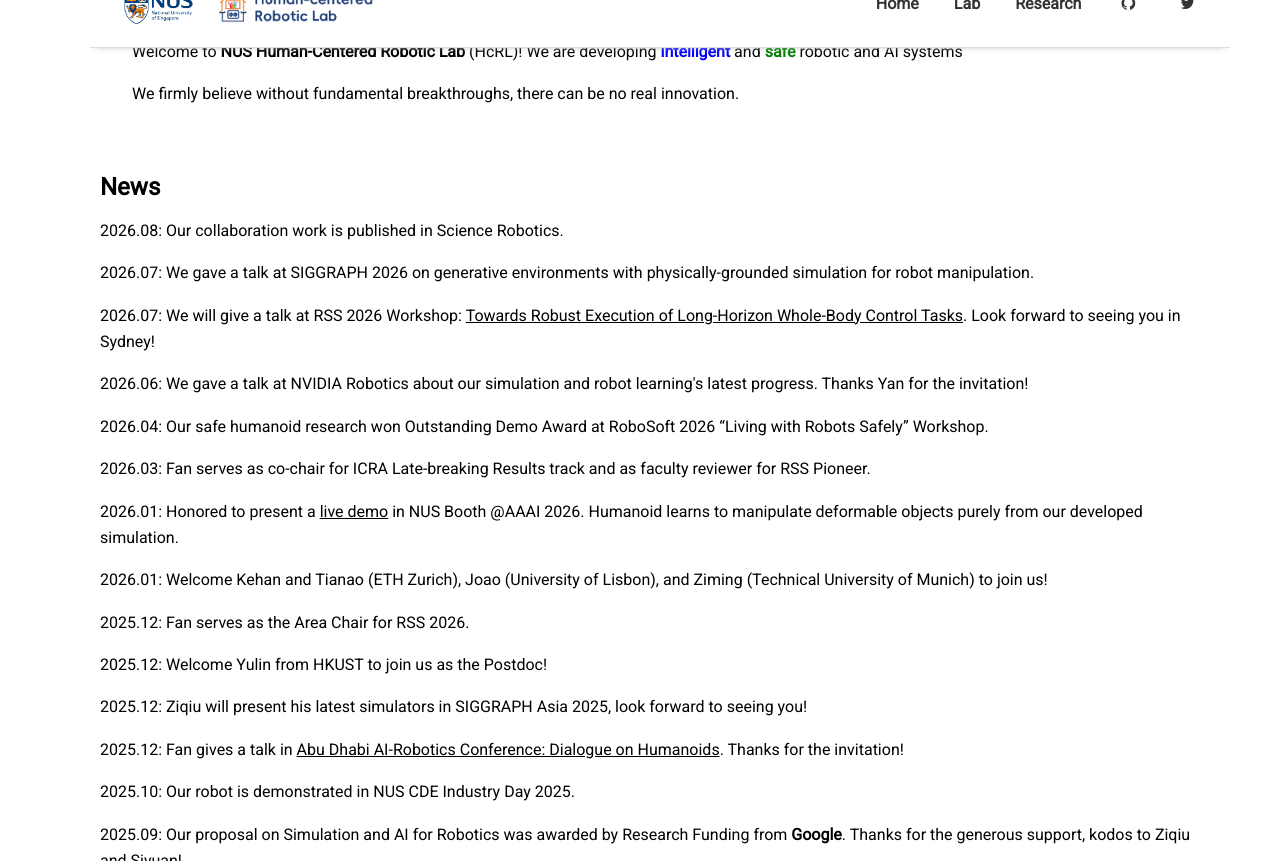
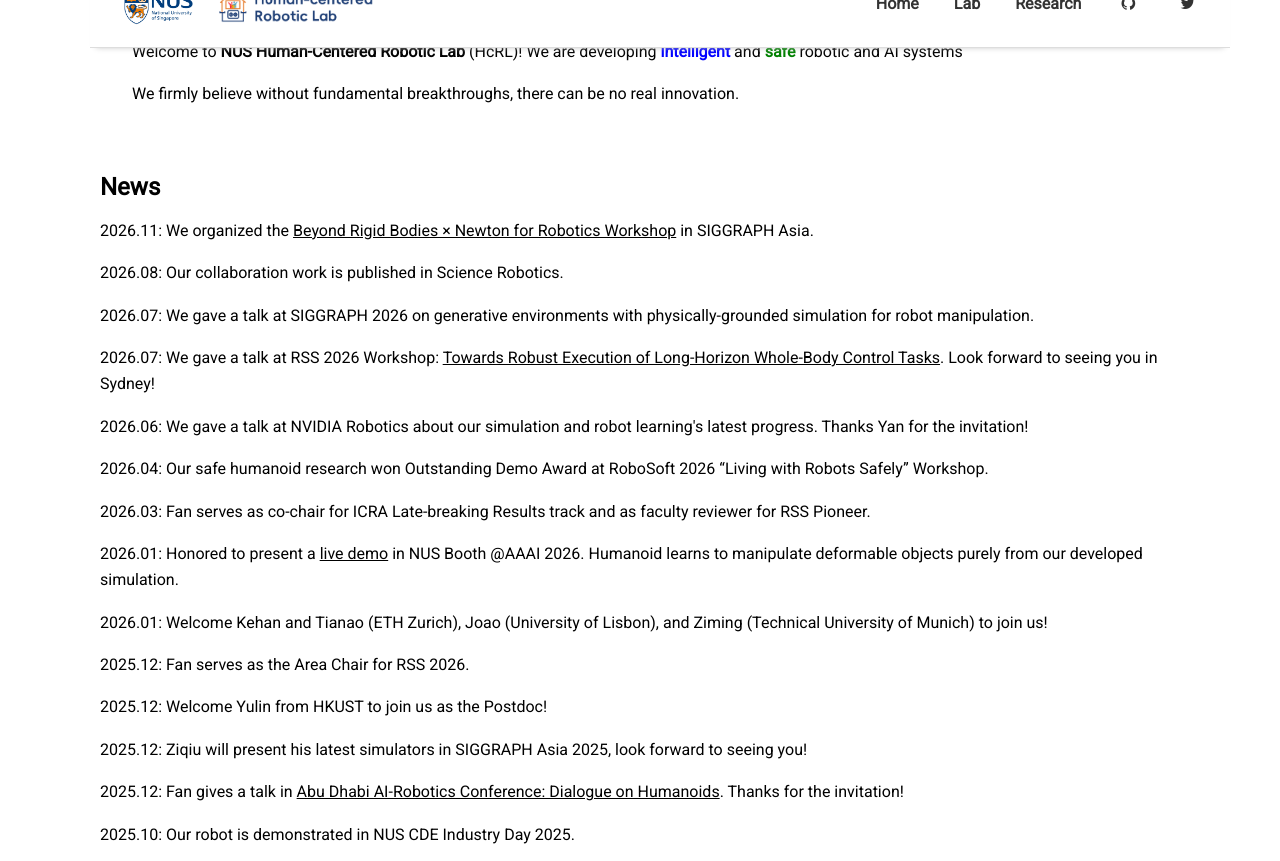
Before and after one commit to NUS-HcRL/nus-hcrl.github.io, a Jekyll site: the page built from index.md, in a window 1280 px wide and 900 px high, scrolled down 1136 px, cut to the strip 39-900 px from the top of the window. Built offline with Jekyll 4.4.1, drawn with Linux system fonts in a browser that asks for light colours; nearby versions of some CDN libraries; the list of posts is cut into pages by our own code.

Commit message:
Update news section with recent talk details

```diff
--- a/index.md
+++ b/index.md
@@ -24,9 +24,10 @@ intro_text: >
 news_title: News
 ---
 
+<p>2026.11: We organized the <a href="https://beyondrigidbodies.github.io/">Beyond Rigid Bodies × Newton for Robotics Workshop</a> in SIGGRAPH Asia.</p>
 <p>2026.08: Our collaboration work is published in Science Robotics.</p>
 <p>2026.07: We gave a talk at SIGGRAPH 2026 on generative environments with physically-grounded simulation for robot manipulation.</p>
-<p>2026.07: We will give a talk at RSS 2026 Workshop: <a href="https://opendrivelab.com/rss2026/workshop/">Towards Robust Execution of Long-Horizon Whole-Body Control Tasks</a>. Look forward to seeing you in Sydney! </p>
+<p>2026.07: We gave a talk at RSS 2026 Workshop: <a href="https://opendrivelab.com/rss2026/workshop/">Towards Robust Execution of Long-Horizon Whole-Body Control Tasks</a>. Look forward to seeing you in Sydney! </p>
 <p>2026.06: We gave a talk at NVIDIA Robotics about our simulation and robot learning's latest progress. Thanks Yan for the invitation! </p>
 <p>2026.04: Our safe humanoid research won Outstanding Demo Award at RoboSoft 2026 “Living with Robots Safely” Workshop. </p>
 <p>2026.03: Fan serves as co-chair for ICRA Late-breaking Results track and as faculty reviewer for RSS Pioneer.</p>
```
